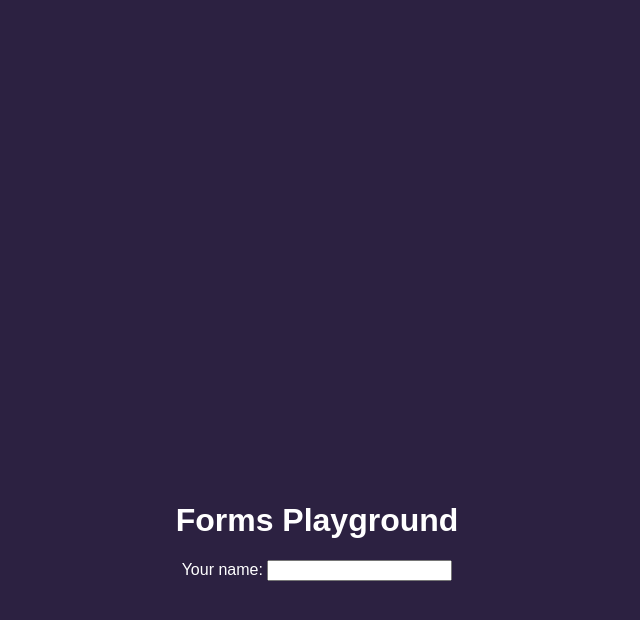
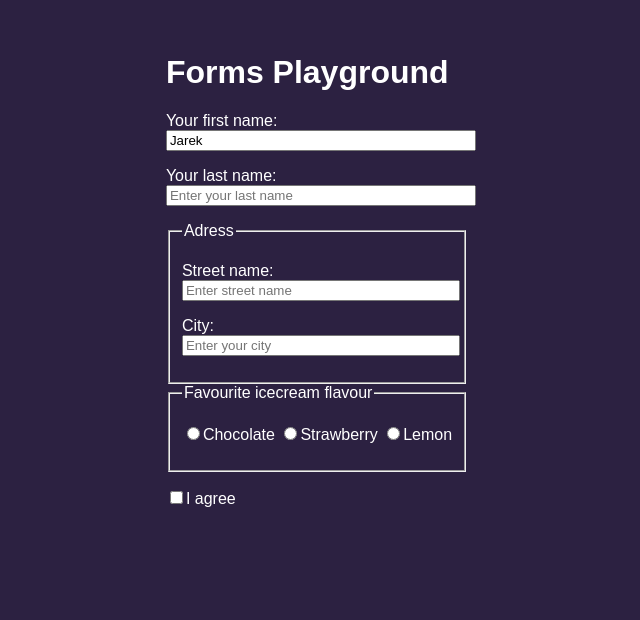
Before and after one commit to jarek-janowski/forms-exercises, a plain HTML site: page index.html in a window 1280 px wide. Shown: the part 130-750 px from the top of the page, without its empty margins (323-963 px from the left). Drawn offline with Linux system fonts and the light colour scheme.

Commit message:
added fieldset, legend, radio & checkbox

```diff
--- a/index.html
+++ b/index.html
@@ -1,21 +1,60 @@
 <!DOCTYPE html>
-<html lang="pl">
+<html lang="en">
 
 <head>
     <meta charset="UTF-8">
     <meta name="viewport" content="width=device-width, initial-scale=1.0">
-    <title>Formularze</title>
+    <title>Forms playground</title>
     <link rel="stylesheet" href="style.css">
 </head>
 
 <body>
-    <h1 class="main-heading">Forms Playground</h1>
-    <form>
-        <p>
-            <label for="">Your name:</label>
-            <input id="firstName" name="firstName" type="text">
-        </p>
-    </form>
+    <main>
+        <h1 class="main-heading">Forms Playground</h1>
+        <form class="form">
+            <p>
+                <label for="firstName">Your first name:
+                    <input class="form__input" placeholder="Enter your first name" value="Jarek" id="firstName"
+                        name="firstName" type="text"></label>
+            </p>
+            <p>
+                <label for="lastName">Your last name:
+                    <input class="form__input" placeholder="Enter your last name" id="lastName" name="lastName"
+                        type="text">
+                </label></p>
+            <fieldset>
+                <legend>Adress</legend>
+                <p>
+                    <label for="streetName">Street name:
+                        <input class="form__input" placeholder="Enter street name" id="streetName" name="streetName"
+                            type="text">
+                    </label>
+                </p>
+                <p>
+                    <label for="city">City:
+                        <input class="form__input" placeholder="Enter your city" id="city" name="city" type="text">
+                    </label></p>
+            </fieldset>
+            <fieldset>
+                <legend>Favourite icecream flavour</legend>
+                <p>
+                    <label>
+                        <input name="iceCream" type="radio" value="chocolate">Chocolate
+                    </label>
+                    <label>
+                        <!-- atrybut "checked" = zaznaczony -->
+                        <input name="iceCream" type="radio" value="strawberry">Strawberry
+                    </label>
+                    <label>
+                        <input name="iceCream" type="radio" value="lemon">Lemon
+                    </label>
+                </p>
+            </fieldset>
+            <p>
+                <label for=""><input name="agreement" type="checkbox" value="agree">I agree</label>
+            </p>
+        </form>
+    </main>
 </body>
 
 </html>
--- a/style.css
+++ b/style.css
@@ -1,10 +1,17 @@
 body {
     background: #2C2141;
-    text-align: center;
+    color: #fff;
     font-family: Arial, Helvetica, sans-serif;
-    color: #fff;
+    display: flex;
+    justify-content: center;
+    align-items: center;
+    min-height: 100vh;
+
 }
 
-.main-heading {
-    margin-top: 50%;
+.form {}
+
+.form__input {
+    display: block;
+    width: 100%;
 }
```
